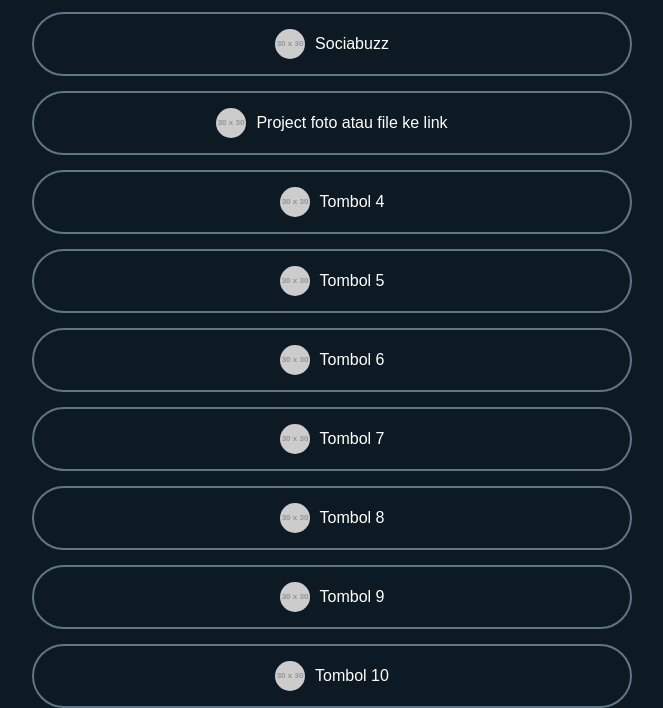
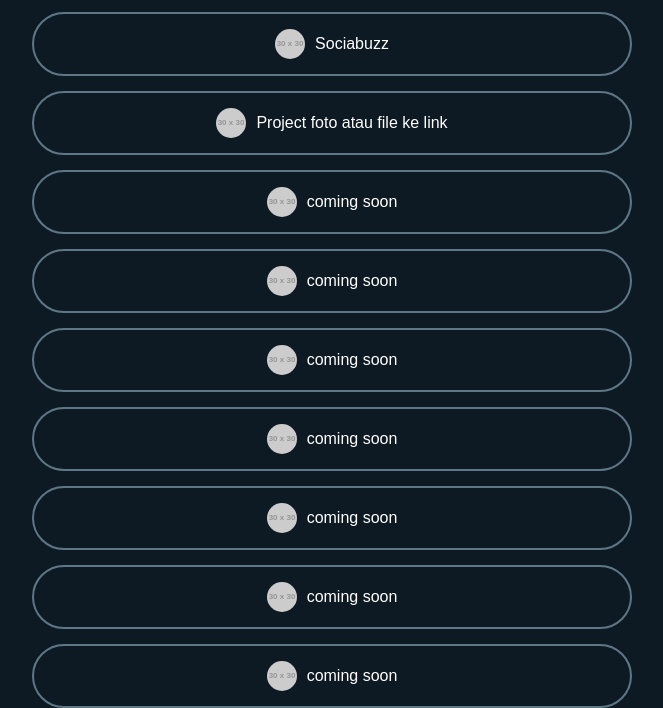
Before and after one commit to razkaraziq6/razkaprojecthtml, a plain HTML site: page index.html in a window 1280 px wide. Shown: the part 296-1004 px from the top of the page, without its empty margins (308-971 px from the left). Drawn offline with Linux system fonts and the light colour scheme; placeholder pictures from the web are drawn by us.

Commit message:
Update index.html

```diff
--- a/index.html
+++ b/index.html
@@ -102,33 +102,33 @@
                 <img src="https://via.placeholder.com/30" alt="icon">
                 Project foto atau file ke link
             </a>
-            <a href="p.html" class="button">
+            <a href="index.html" class="button">
                 <img src="https://via.placeholder.com/30" alt="icon">
-                Tombol 4
+                coming soon
             </a>
-            <a href="p.html" class="button">
+            <a href="index.html" class="button">
                 <img src="https://via.placeholder.com/30" alt="icon">
-                Tombol 5
+                coming soon
             </a>
-            <a href="p.html" class="button">
+            <a href="index.html" class="button">
                 <img src="https://via.placeholder.com/30" alt="icon">
-                Tombol 6
+                coming soon
             </a>
-            <a href="p.html" class="button">
+            <a href="index.html" class="button">
                 <img src="https://via.placeholder.com/30" alt="icon">
-                Tombol 7
+                coming soon
             </a>
-            <a href="p.html" class="button">
+            <a href="index.html" class="button">
                 <img src="https://via.placeholder.com/30" alt="icon">
-                Tombol 8
+                coming soon
             </a>
-            <a href="p.html" class="button">
+            <a href="index.html" class="button">
                 <img src="https://via.placeholder.com/30" alt="icon">
-                Tombol 9
+                coming soon
             </a>
-            <a href="p.html" class="button">
+            <a href="index.html" class="button">
                 <img src="https://via.placeholder.com/30" alt="icon">
-                Tombol 10
+                coming soon
             </a>
         </div>
     </div>
```
